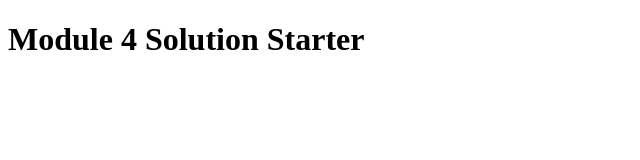
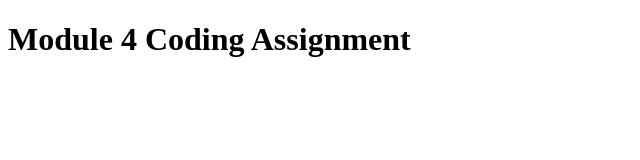
Before and after one commit to flaviocim/module4-solution, a plain HTML site: page index.html in a window 1280 px wide. Shown: the whole page, without its empty margins (0-640 px from the left). Drawn offline with Linux system fonts and the light colour scheme.

Commit message:
Update index.html

```diff
--- a/index.html
+++ b/index.html
@@ -2,12 +2,15 @@
 <html>
 <head>
   <meta charset="utf-8">
-  <title>Module 4 Solution Starter</title>
+  <title>Module 4 Coding Assignment</title>
+  <script>
+    var names = []; // DO NOT REMOVE
+  </script>
   <script src="SpeakHello.js"></script>
   <script src="SpeakGoodBye.js"></script>
   <script src="script.js"></script>
 </head>
 <body>
-  <h1>Module 4 Solution Starter</h1>
+  <h1>Module 4 Coding Assignment</h1>
 </body>
 </html>
```
